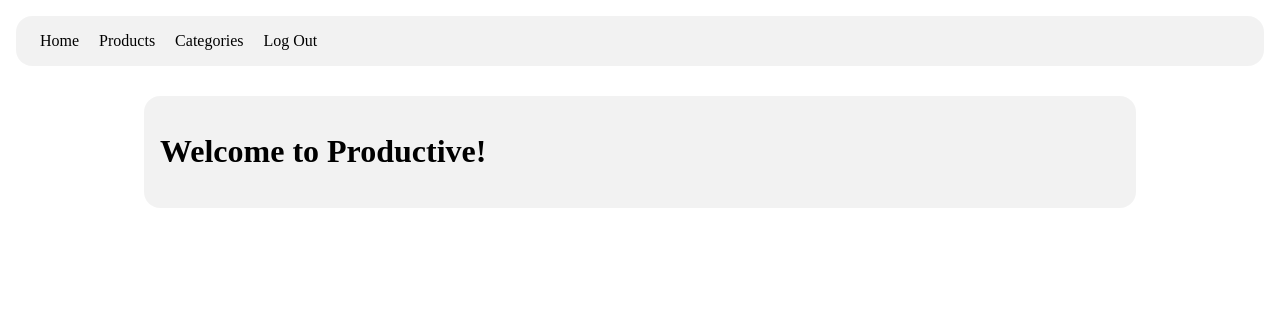
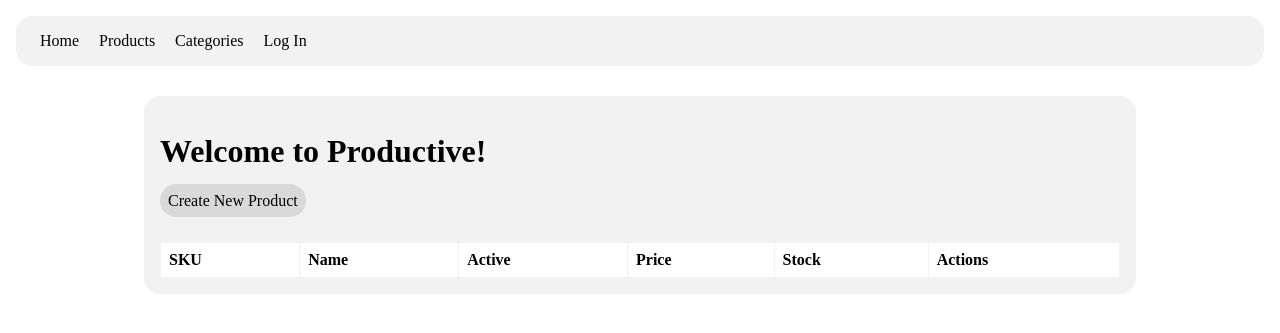
Before and after one commit to Shioyama-senpai/294, a PHP site: page / in a window 1280 px wide. Shown: the top 333 px of the page. Run offline with PHP 8.4, Linux system fonts and the light colour scheme; lists and menus that the app fills with data are empty.

Commit message:
Login/out Button Fixed. create the most popular products in home

```diff
--- a/controller/authentication.js
+++ b/controller/authentication.js
@@ -1,4 +1,5 @@
-var loginOverlay = document.getElementById("login-overlay");
+var loginOverlay = document.querySelector("#login-overlay");
+var loginStatus = document.querySelector("#login-status");
 
 var usernameField = document.getElementById("username-field");
 var passwordField = document.getElementById("password-field");
@@ -17,8 +18,27 @@ function authenticate(event) {
 	});
 }
 
+loginStatus.updateButtonText = function (newText) {
+	this.innerText = newText;
+}
+loginStatus.addEventListener('click', function (e) {
+	if (this.innerText === 'Log In') {
+		e.preventDefault();
+		loginOverlay.show();
+	}
+})
+
+loginOverlay.show = function () {
+	this.classList.add('visible');
+}
+loginOverlay.hide = function () {
+	this.classList.remove('visible');
+}
+
 function onLoginSuccess(request) {
-	loginOverlay.classList.remove("visible");
+	loginStatus.updateButtonText('Log Out');
+	loginStatus.href = 'logout.php';
+	loginOverlay.hide();
 }
 
 function onLoginError(request) {
--- a/controller/requests.js
+++ b/controller/requests.js
@@ -38,9 +38,7 @@ function onReadyStateChange(event) {
 	//Show the login overlay if the response code is 401.
 	//Will also call the error callback.
 	if (finishedRequest.status == 401) {
-		if (loginOverlay.className.indexOf("visible") == -1) {
-			loginOverlay.classList.add("visible");
-		}
+		loginOverlay.show();
 	}
 
 	//Call the error callback if the response code is not 200 or 201.
@@ -51,5 +49,9 @@ function onReadyStateChange(event) {
 	}
 
 	//If we arrive here, all went right and therefore we call the success callback.
+	if(loginStatus) {
+		loginStatus.href = 'logout.php';
+		loginStatus.updateButtonText('Log Out');
+	}
 	currentSuccessCallback(finishedRequest);
 }
--- a/index.php
+++ b/index.php
@@ -1,5 +1,22 @@
 <?php $page_title = "Home ★ Productive"; ?>
 <?php require "view/blocks/page_start.php"; ?>
 <h1>Welcome to Productive!</h1>
+<div style="margin-bottom: 2em;">
+	<a href="product.php" class="button">Create New Product</a>
+</div>
+<table>
+	<thead>
+		<tr>
+			<th>SKU</th>
+			<th>Name</th>
+			<th>Active</th>
+			<th>Price</th>
+			<th>Stock</th>
+			<th>Actions</th>
+		</tr>
+	</thead>
+	<tbody id="products-table"></tbody>
+</table>
 
+<script src="controller/products.js"></script>
 <?php require "view/blocks/page_end.php"; ?>
--- a/view/blocks/page_start.php
+++ b/view/blocks/page_start.php
@@ -14,7 +14,7 @@
 			<a href="index.php">Home</a>
 			<a href="products.php">Products</a>
 			<a href="categories.php">Categories</a>
-			<a href="logout.php">Log Out</a>
+			<a id="login-status" href="#">Log In</a>
 		</nav>
 		<div class="content-container">
 			<div class="content">
```
Also changed, not shown: cypress/e2e/spec.cy.js (deleted, +0 -5 lines), controller/home-products.js (renamed from controller/products.js).
